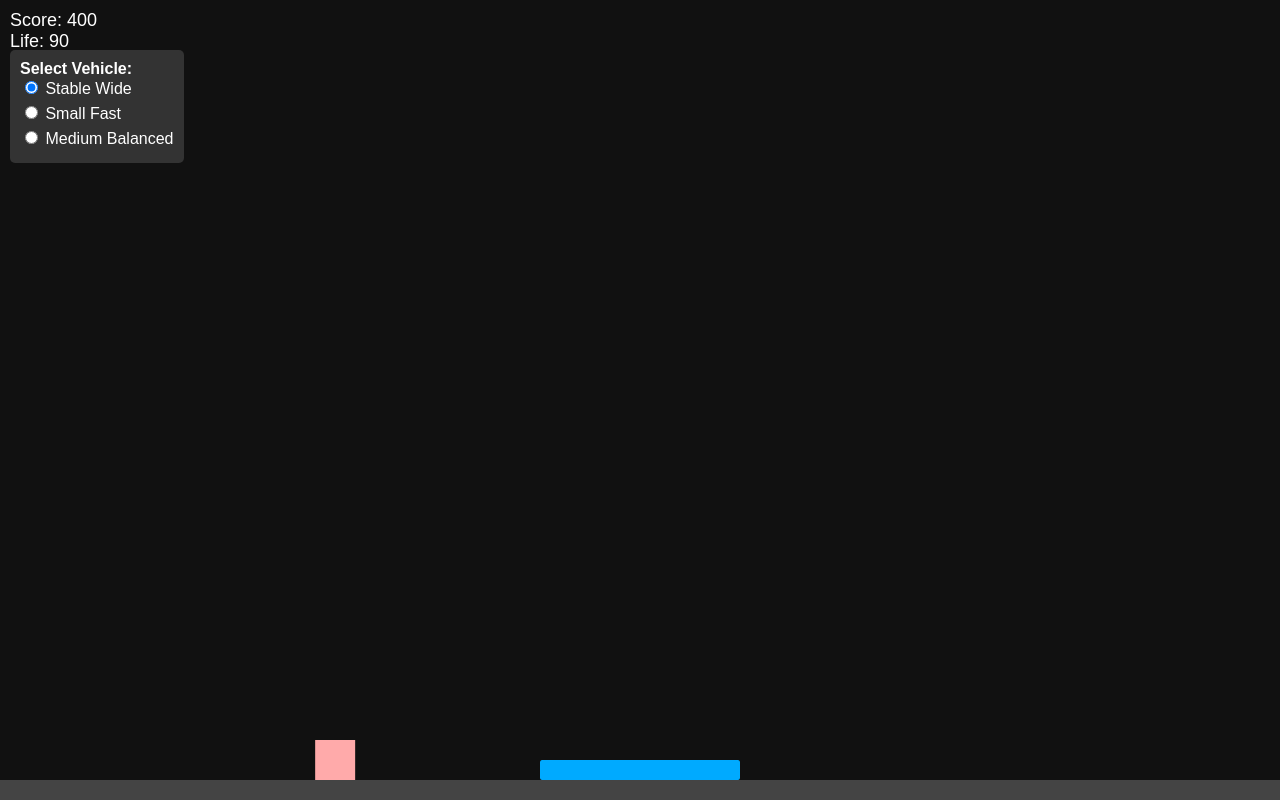
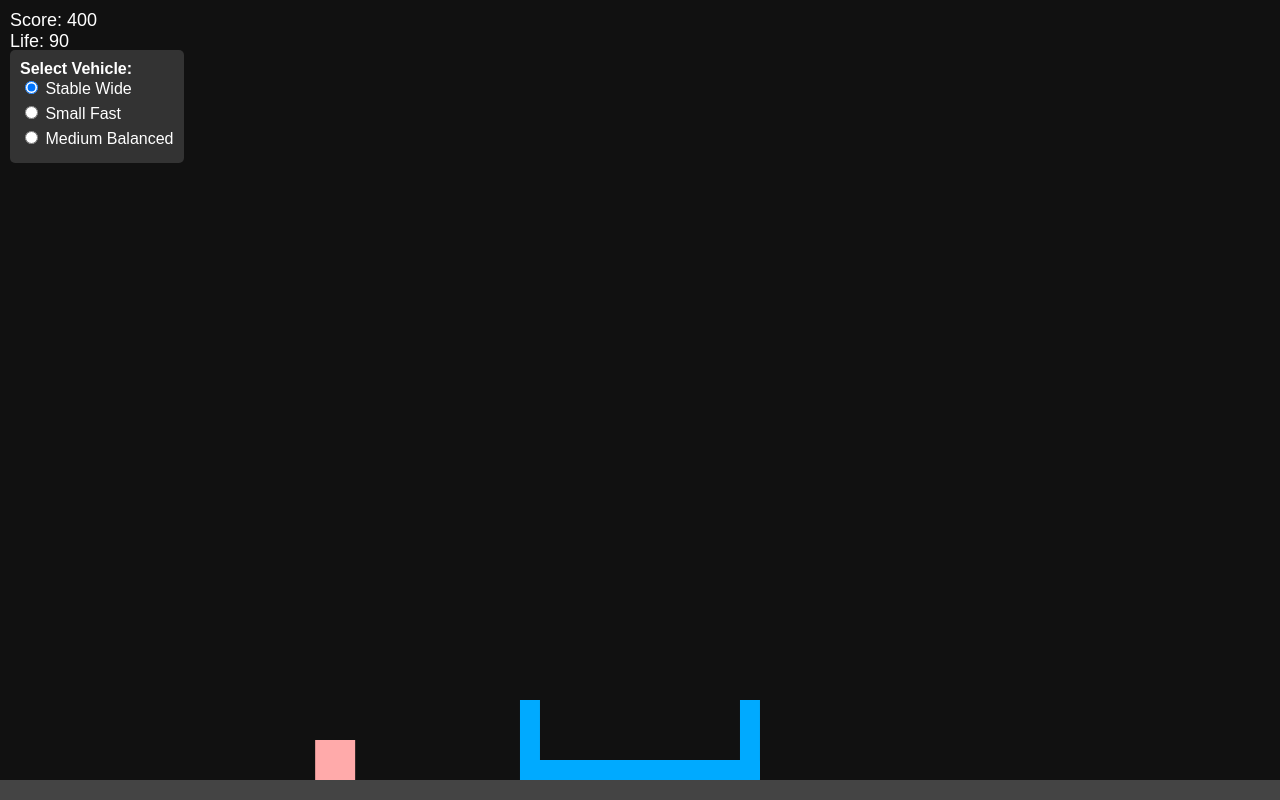
Before and after one commit to abraham-ny/Fallen, a plain HTML site: page index.html in a window 1280 px wide. Drawn offline with nearby package versions, Linux system fonts and the light colour scheme.

Commit message:
minor changes

```diff
--- a/index.html
+++ b/index.html
@@ -107,8 +107,8 @@
     // Vehicle properties by type
     const vehicleTypes = {
       stable: { width: 200, height: 20, speed: 50, density: 0.005, frictionAir: 0.1 },
-      fast: { width: 80, height: 20, speed: 80, density: 0.002, frictionAir: 0.02 },
-      balanced: { width: 140, height: 20, speed: 60, density: 0.004, frictionAir: 0.05 }
+      fast: { width: 80, height: 20, speed: 50, density: 0.002, frictionAir: 0.02 },
+      balanced: { width: 140, height: 20, speed: 50, density: 0.004, frictionAir: 0.05 }
     };
 
     let currentVehicleType = 'stable';
@@ -118,11 +118,17 @@
   if (vehicle) {
     World.remove(world, vehicle);
   }
-      vehicle = Bodies.rectangle(
+  // Create compound body: base + left wall + right wall
+  const baseWidth = props.width + 40; // increase width for walls
+  const baseHeight = props.height;
+  const wallThickness = 20;
+  const wallHeight = props.height * 4;
+
+  const base = Bodies.rectangle(
     canvas.width / 2,
     canvas.height - 60,
-        props.width,
-        props.height,
+    baseWidth,
+    baseHeight,
     {
       density: props.density,
       frictionAir: props.frictionAir,
@@ -134,6 +140,45 @@
       render: { fillStyle: '#0af' }
     }
   );
+
+  const leftWall = Bodies.rectangle(
+    canvas.width / 2 - baseWidth / 2 + wallThickness / 2,
+    canvas.height - 60 - wallHeight / 2 + baseHeight / 2,
+    wallThickness,
+    wallHeight,
+    {
+      density: props.density,
+      frictionAir: props.frictionAir,
+      restitution: 0.1,
+      friction: 0.8,
+      label: 'vehicle',
+      collisionFilter: { group: Body.nextGroup(true) },
+      render: { fillStyle: '#0af' }
+    }
+  );
+
+  const rightWall = Bodies.rectangle(
+    canvas.width / 2 + baseWidth / 2 - wallThickness / 2,
+    canvas.height - 60 - wallHeight / 2 + baseHeight / 2,
+    wallThickness,
+    wallHeight,
+    {
+      density: props.density,
+      frictionAir: props.frictionAir,
+      restitution: 0.1,
+      friction: 0.8,
+      label: 'vehicle',
+      collisionFilter: { group: Body.nextGroup(true) },
+      render: { fillStyle: '#0af' }
+    }
+  );
+
+  vehicle = Body.create({
+    parts: [base, leftWall, rightWall],
+    label: 'vehicle',
+    collisionFilter: { group: Body.nextGroup(true) }
+  });
+
   Body.setAngle(vehicle, 0);
   Body.setAngularVelocity(vehicle, 0);
   Body.setVelocity(vehicle, { x: 0, y: 0 });
```
Lines whose indentation alone changed are shown as unchanged.
